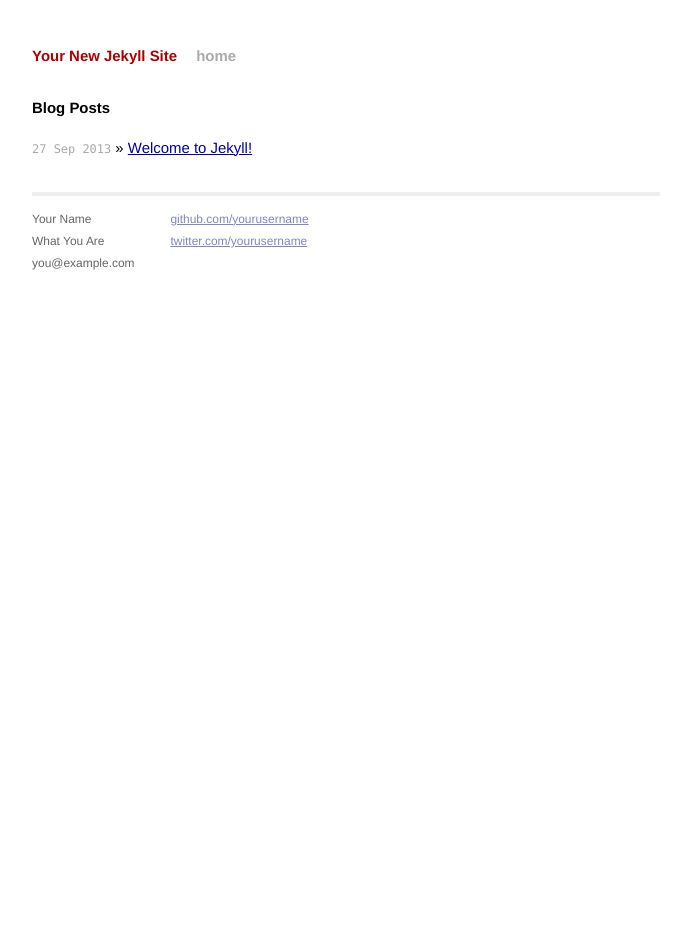
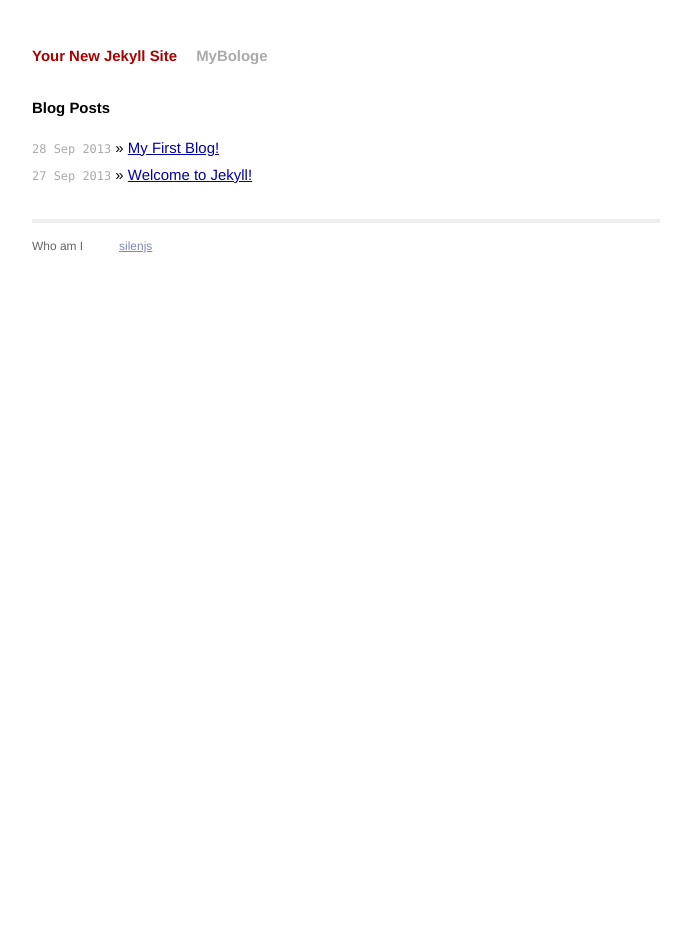
Before and after one commit to silenjs/silenjs.github.com, a Jekyll site: the page built from index.html, in a window 1280 px wide. Shown: the whole page, without its empty margins (294-985 px from the left). Built offline with Jekyll 4.4.1, drawn with Linux system fonts in a browser that asks for light colours; Markdown is read by kramdown in place of the engine named in the settings.

Commit message:
first blog

```diff
--- a/_layouts/default.html
+++ b/_layouts/default.html
@@ -18,7 +18,7 @@
         <div class="site">
           <div class="header">
             <h1 class="title"><a href="/">{{ site.name }}</a></h1>
-            <a class="extra" href="/">home</a>
+            <a class="extra" href="/">MyBologe</a>
           </div>
 
           {{ content }}
@@ -26,15 +26,12 @@
           <div class="footer">
             <div class="contact">
               <p>
-                Your Name<br />
-                What You Are<br />
-                you@example.com
+                Who am I<br />
               </p>
             </div>
             <div class="contact">
               <p>
-                <a href="https://github.com/yourusername">github.com/yourusername</a><br />
-                <a href="https://twitter.com/yourusername">twitter.com/yourusername</a><br />
+                <a href="https://github.com/silenjs">silenjs</a><br />
               </p>
             </div>
           </div>
```
Also changed, not shown: _posts/2013-09-28-My-First-Blog.markdown (added, +8 -0 lines).
